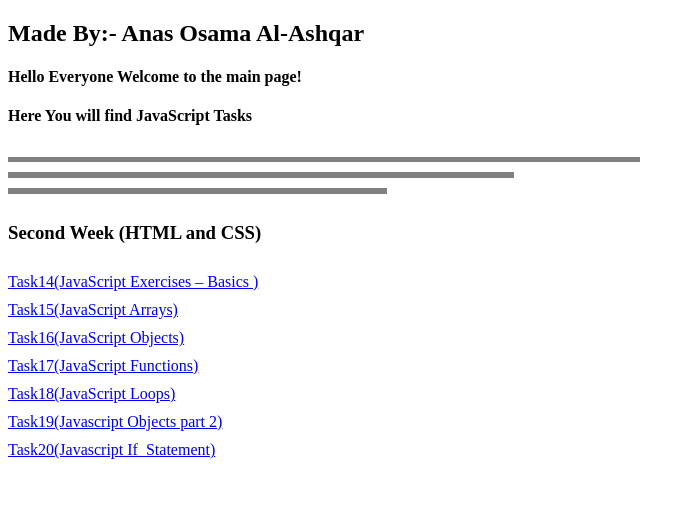
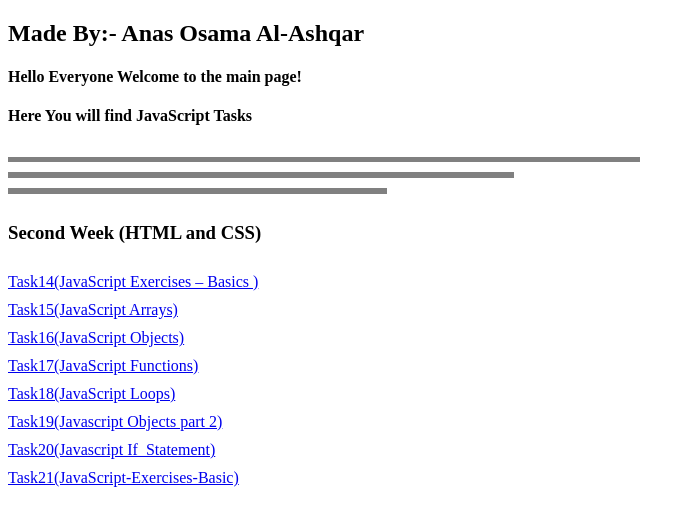
Before and after one commit to anasalashqar/JS_Tasks, a plain HTML site: page index.html in a window 1280 px wide. Shown: the whole page, without its empty margins (0-695 px from the left). Drawn offline with Linux system fonts and the light colour scheme.

Commit message:
Update index.html

```diff
--- a/index.html
+++ b/index.html
@@ -42,7 +42,7 @@
       <a href="./Task20(Javascript If_Statement)/index.html"
         >Task20(Javascript If_Statement)</a
       >
-      <a href="./Task21(JavaScript-Exercises-Basic)/index.html"></a>
+      <a href="./Task21(JavaScript-Exercises-Basic)/index.html">Task21(JavaScript-Exercises-Basic)</a>
     </div>
   </body>
 </html>
```
